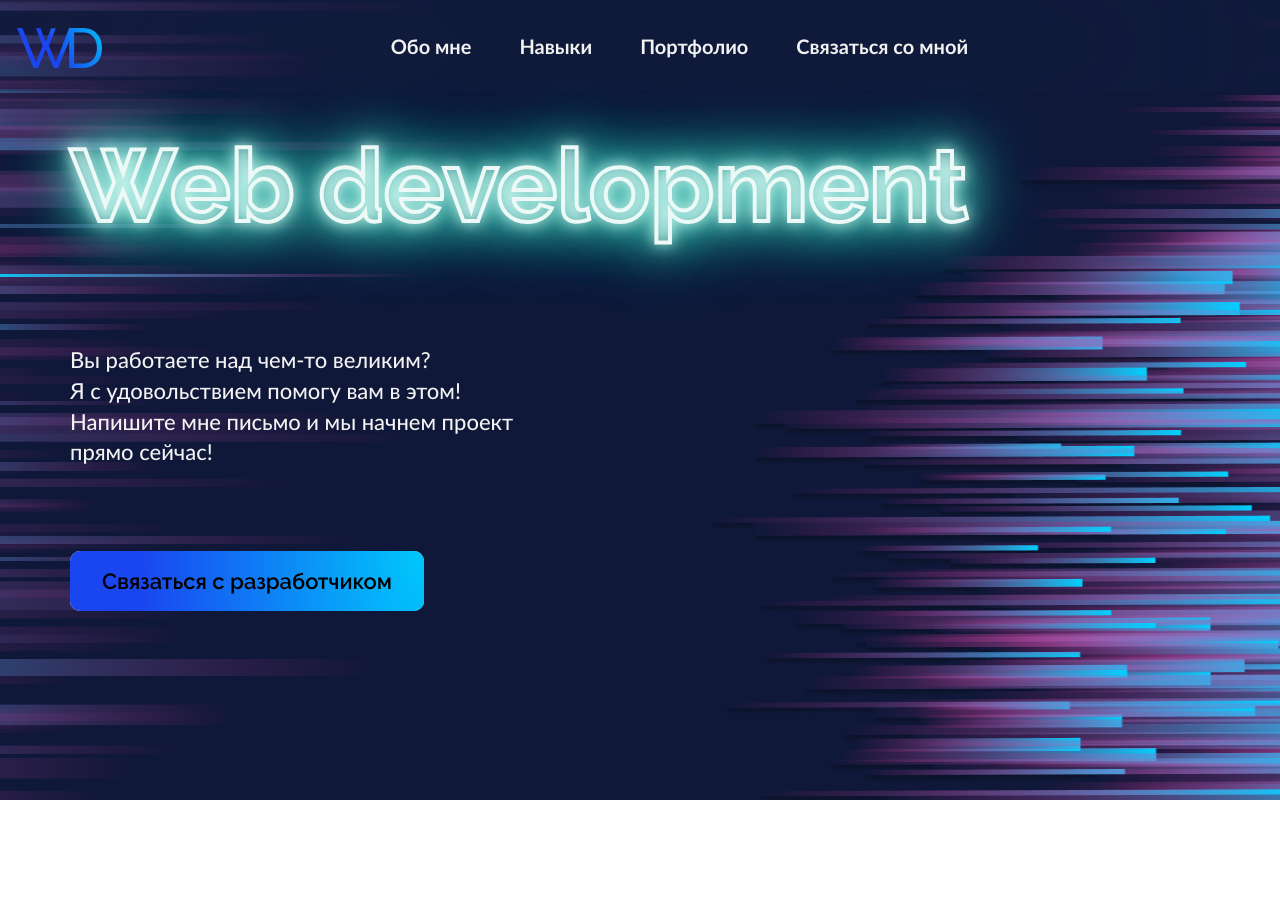
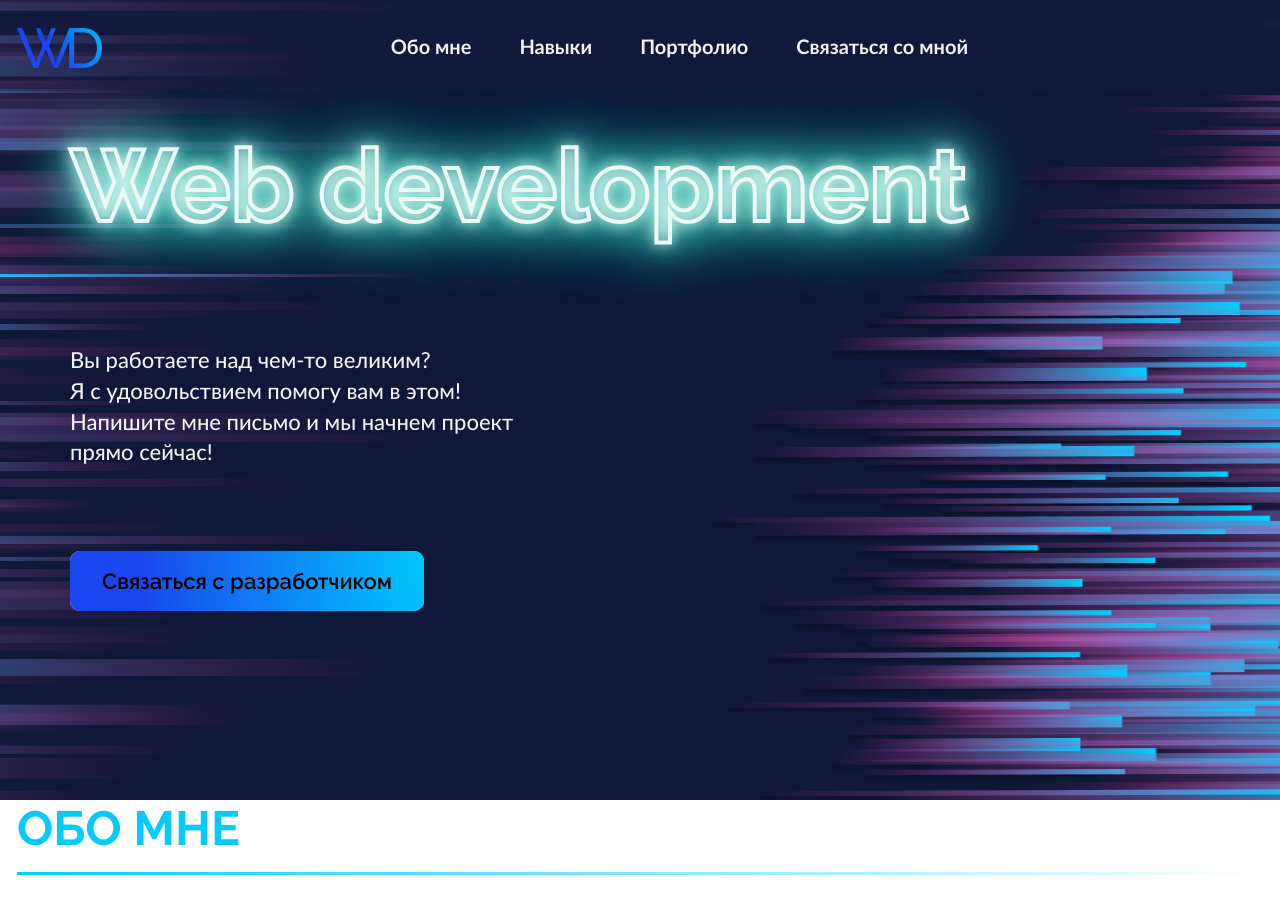
Before and after one commit to etherealelement/next-portfolio, a Next.js app: page / in a window 1280 px wide. Shown: the top 914 px of the page. Before the commit the page ends 800 px from the top, so only its background shows below. Built offline with nearby package versions, Linux system fonts and the light colour scheme.

Commit message:
create: title component

```diff
--- /dev/null
+++ b/app/components/about/About.tsx
@@ -0,0 +1,13 @@
+import { FC } from 'react';
+import styles from "./About.module.scss"
+import {Title} from "@/app/components/ui/title/Title";
+export const About: FC = () => {
+    return <section className={styles.about} id="about">
+        <div className="container">
+        <Title>ОБО МНЕ</Title>
+        </div>
+        <div className="sub-container">
+
+        </div>
+    </section>;
+};
--- /dev/null
+++ b/app/components/ui/title/Title.module.scss
@@ -0,0 +1,15 @@
+.title {
+  font-family: 'Raleway';
+  font-style: normal;
+  font-weight: 700;
+  font-size: 48px;
+  line-height: 56px;
+  color: #06CAF9;
+  margin-bottom: 50px;
+  &Span {
+    background: linear-gradient(89.99deg, #00D1FF 0%, rgba(255, 34, 141, 0) 100%);
+    height: 3px;
+    margin-top: 16px;
+    display: block;
+  }
+}
--- /dev/null
+++ b/app/components/ui/title/Title.props.ts
@@ -0,0 +1,5 @@
+import {DetailedHTMLProps, HTMLAttributes, ReactNode} from "react";
+
+export interface TitleProps extends DetailedHTMLProps<HTMLAttributes<HTMLHeadingElement>, HTMLHeadingElement> {
+    children: ReactNode;
+}
--- /dev/null
+++ b/app/components/ui/title/Title.tsx
@@ -0,0 +1,10 @@
+import { FC } from 'react';
+import styles from "./Title.module.scss";
+import {TitleProps} from "@/app/components/ui/title/Title.props";
+export const Title: FC<TitleProps> = ({children}: TitleProps):JSX.Element => {
+    return <h2
+    className={styles.title}
+    >{children}
+    <span className={styles.titleSpan}></span>
+    </h2>;
+};
--- a/app/page.tsx
+++ b/app/page.tsx
@@ -1,5 +1,6 @@
 import {Header} from "@/app/components/header/Header";
 import {Hero} from "@/app/components/hero/Hero";
+import {About} from "@/app/components/about/About";
 
 
 export default function Home() {
@@ -8,6 +9,7 @@ export default function Home() {
             <Header></Header>
             <main>
                 <Hero></Hero>
+                <About></About>
             </main>
             <div className="background-animation">
                 <div id="ball-one"></div>
```
Also changed, not shown: app/components/about/About.module.scss (added).
